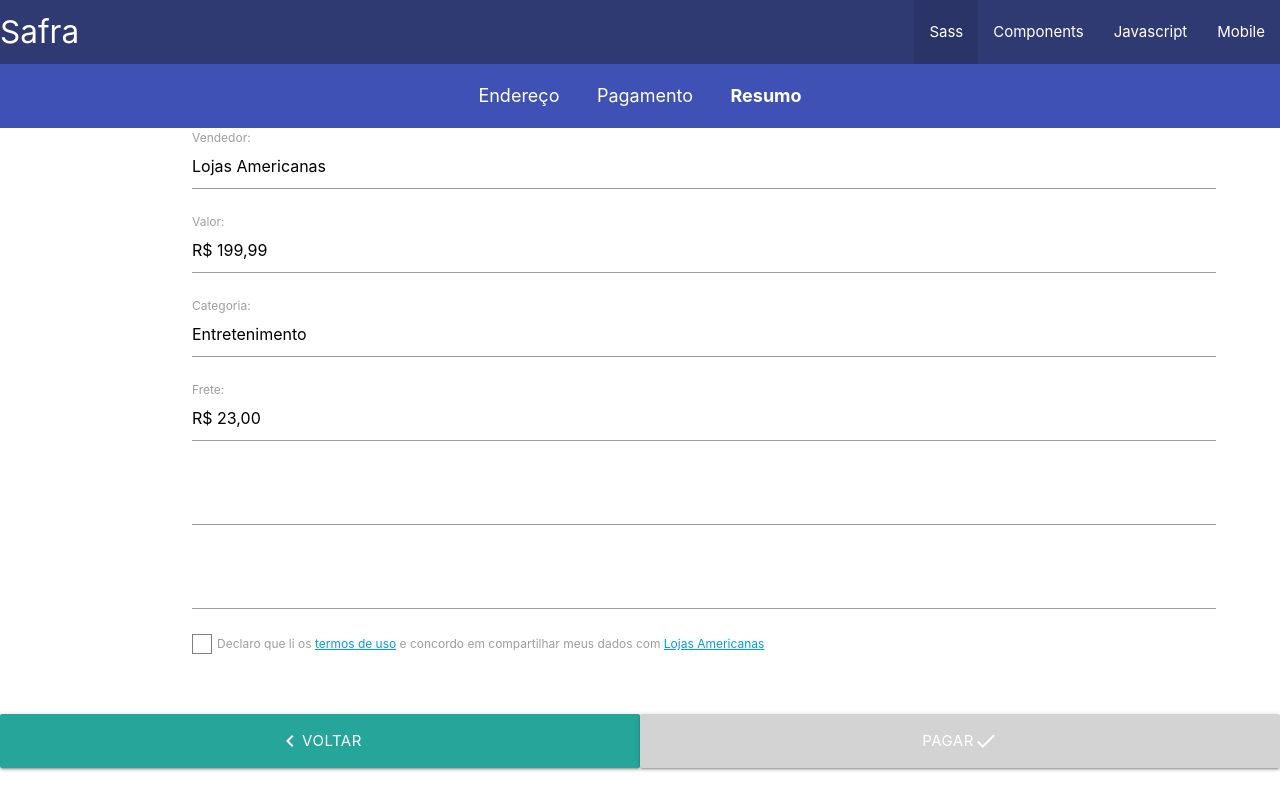
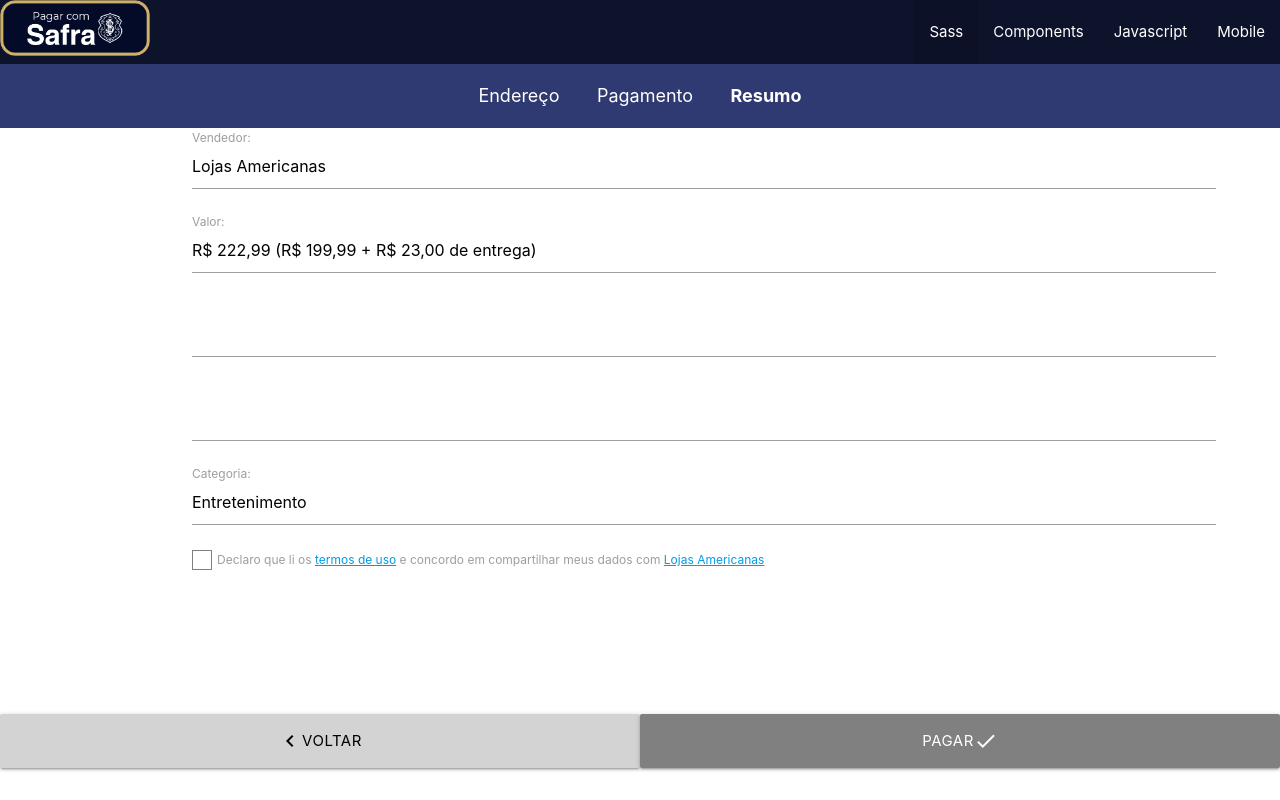
Before and after one commit to safra-team-35/frontend, a React (Create React App) app: page /description in a window 1280 px wide. Built offline with nearby package versions, Linux system fonts and the light colour scheme.

Commit message:
Adjusted colors

```diff
--- a/src/components/Breadcrumb.js
+++ b/src/components/Breadcrumb.js
@@ -4,7 +4,7 @@
 export default function Breadcrumb() {
   return (
     <div className="center">
-      <nav className="z-depth-0 indigo">
+      <nav className="z-depth-0" style={{ backgroundColor: '#2F3A72' }}>
         <div className="nav-wrapper">
           <div
             className="col s12"
--- a/src/components/Breadcrumb/Address.js
+++ b/src/components/Breadcrumb/Address.js
@@ -31,7 +31,6 @@
 
     for (let i = 0; i < adressOptions.length; i++) {
       if (newOption === adressOptions[i].id) {
-        console.log('aqui');
         window.localStorage.setItem(
           'address',
           `${adressOptions[i].description}-${adressOptions[i].type} ${adressOptions[i].name}, ${adressOptions[i].number}`
@@ -49,8 +48,11 @@
 
       <div>
         <Link
-          className="btn-floating btn waves-effect waves-light '#2F3A72' right"
-          style={{ marginTop: '60%', marginRight: '10%' }}
+          className="btn-floating btn waves-effect waves-light indigo right"
+          style={{
+            marginTop: '30%',
+            marginRight: '45%',
+          }}
         >
           <i className="material-icons">add</i>
         </Link>
@@ -75,11 +77,13 @@
       >
         <Link
           to="/"
-          className="btn btn-large waves-effect waves-light '#2F3A72' col s6"
+          className="btn btn-large waves-effect waves-light col s6"
           style={{
             display: 'flex',
             flexDirection: 'row',
             justifyContent: 'center',
+            color: 'black',
+            backgroundColor: 'lightgray',
           }}
         >
           <i className="material-icons">chevron_left</i>
@@ -88,11 +92,13 @@
 
         <Link
           to="/payment"
-          className="btn btn-large waves-effect waves-light indigo col s6"
+          className="btn btn-large waves-effect waves-light  col s6"
           style={{
             display: 'flex',
             flexDirection: 'row',
             justifyContent: 'center',
+            color: 'rgb(195,172,108)',
+            backgroundColor: '#2F3A72',
           }}
         >
           <span>Próximo</span>
--- a/src/components/Breadcrumb/Description.js
+++ b/src/components/Breadcrumb/Description.js
@@ -26,7 +26,7 @@
   const [isChecked, setIsChecked] = useState(false);
   const [style, setStyle] = useState();
   const [buttonStyle, setButtonStyle] = useState({
-    backgroundColor: 'lightgray',
+    backgroundColor: 'gray',
   });
   const [icon, setIcon] = useState('');
 
@@ -50,7 +50,7 @@
         maxHeight: '20px',
       });
       setIcon('');
-      setButtonStyle({ backgroundColor: 'lightgray', color: 'white' });
+      setButtonStyle({ backgroundColor: 'gray', color: 'white' });
     }
   }, [isChecked]);
 
@@ -99,37 +99,14 @@
               type="text"
               readOnly
               id={purchase.valueDescription}
-              value={formatNumber(purchase.value)}
+              value={`${formatNumber(
+                purchase.value + purchase.freightCharge
+              )} (${formatNumber(purchase.value)} + ${formatNumber(
+                purchase.freightCharge
+              )} de entrega)`}
             />
             <label htmlFor={purchase.valueDescription} className="active">
               {purchase.valueDescription}
-            </label>
-          </div>
-
-          <div className="input-field">
-            <input
-              type="text"
-              readOnly
-              id={purchase.categoryDescription}
-              value={purchase.category}
-            />
-            <label htmlFor={purchase.categoryDescription} className="active">
-              {purchase.categoryDescription}
-            </label>
-          </div>
-
-          <div className="input-field">
-            <input
-              type="text"
-              readOnly
-              id={purchase.freightChargeDescription}
-              value={formatNumber(purchase.freightCharge)}
-            />
-            <label
-              htmlFor={purchase.freightChargeDescription}
-              className="active"
-            >
-              {purchase.freightChargeDescription}
             </label>
           </div>
 
@@ -158,6 +135,19 @@
               {purchase.addressDescription}
             </label>
           </div>
+
+          <div className="input-field">
+            <input
+              type="text"
+              readOnly
+              id={purchase.categoryDescription}
+              value={purchase.category}
+            />
+            <label htmlFor={purchase.categoryDescription} className="active">
+              {purchase.categoryDescription}
+            </label>
+          </div>
+
           <div>
             <a
               className="waves-effect waves-light"
@@ -211,11 +201,13 @@
       >
         <Link
           to="/payment"
-          className="btn btn-large waves-effect waves-light '#2F3A72' col s6"
+          className="btn btn-large waves-effect waves-light col s6"
           style={{
             display: 'flex',
             flexDirection: 'row',
             justifyContent: 'center',
+            color: 'black',
+            backgroundColor: 'lightgray',
           }}
         >
           <i className="material-icons">chevron_left</i>
--- a/src/components/Breadcrumb/Payment.js
+++ b/src/components/Breadcrumb/Payment.js
@@ -38,6 +38,18 @@
       <Navbar />
       <Breadcrumb path="/payment" />
 
+      <div>
+        <Link
+          className="btn-floating btn waves-effect waves-light indigo right"
+          style={{
+            marginTop: '60%',
+            marginRight: '45%',
+          }}
+        >
+          <i className="material-icons">add</i>
+        </Link>
+      </div>
+
       <Options
         options={paymentMethods}
         selectedOption={selectedOption}
@@ -57,11 +69,13 @@
       >
         <Link
           to="/address"
-          className="btn btn-large waves-effect waves-light '#2F3A72' col s6"
+          className="btn btn-large waves-effect waves-light col s6"
           style={{
             display: 'flex',
             flexDirection: 'row',
             justifyContent: 'center',
+            color: 'black',
+            backgroundColor: 'lightgray',
           }}
         >
           <i className="material-icons">chevron_left</i>
@@ -70,11 +84,13 @@
 
         <Link
           to="/description"
-          className="btn btn-large waves-effect waves-light indigo col s6"
+          className="btn btn-large waves-effect waves-light col s6"
           style={{
             display: 'flex',
             flexDirection: 'row',
             justifyContent: 'center',
+            color: 'rgb(195,172,108)',
+            backgroundColor: '#2F3A72',
           }}
         >
           <span>Próximo</span>
--- a/src/components/ModalDescription.js
+++ b/src/components/ModalDescription.js
@@ -53,10 +53,13 @@
         <div style={styles.flexRow}>
           <span style={styles.title}>Deseja continuar a compra?</span>
           <button
-            className="waves-effect waves-lights btn red dark-4"
+            className="z-depth-0 waves-effect waves-lights btn white dark-4"
             onClick={() => onClose(null)}
+            style={{ color: 'black', fontSize: '10px' }}
           >
-            x
+            <i className="material-icons" style={{ fontSize: '20px' }}>
+              close
+            </i>
           </button>
         </div>
 
@@ -98,7 +101,7 @@
               </label>
             </div>
 
-            <div className="input-field">
+            {/* <div className="input-field">
               <input
                 type="text"
                 readOnly
@@ -108,7 +111,7 @@
               <label htmlFor={purchase.categoryDescription} className="active">
                 {purchase.categoryDescription}
               </label>
-            </div>
+            </div> */}
           </div>
         </div>
 
@@ -124,6 +127,7 @@
             <button
               className="waves-effect waves-lights btn"
               onClick={handleClick}
+              style={styles.cancelar}
             >
               Cancelar
             </button>
@@ -131,7 +135,12 @@
           <Link
             to="/address"
             className="waves-effect waves-lights btn"
-            style={Object.assign({}, styles.flexRow, styles.flexStart)}
+            style={Object.assign(
+              {},
+              styles.flexRow,
+              styles.flexStart,
+              styles.proximo
+            )}
           >
             Próximo
           </Link>
@@ -164,4 +173,14 @@
     color: 'red',
     fontWeight: 'bold',
   },
+
+  cancelar: {
+    color: 'black',
+    backgroundColor: 'lightgray',
+  },
+
+  proximo: {
+    color: 'rgb(195,172,108)',
+    backgroundColor: '#2F3A72',
+  },
 };
--- a/src/components/Navbar.js
+++ b/src/components/Navbar.js
@@ -4,15 +4,18 @@
   return (
     <div>
       <nav>
-        <div className="nav-wrapper" style={{ backgroundColor: '#2F3A72' }}>
+        <div
+          className="nav-wrapper"
+          style={{ backgroundColor: 'rgb(14,19,44)' }}
+        >
           <a href="#!" className="brand-logo">
-            {/* <img
-              src={'/logo-safra.png'}
+            <img
+              src={'/PagarCSafra.png'}
               alt="Logo Safra"
-              width="200px"
+              width="150px"
               className="responsive-img"
-            /> */}
-            Safra
+            />
+            {/* Safra */}
           </a>
           <a href="#" data-target="mobile-demo" className="sidenav-trigger">
             <i className="material-icons">menu</i>
```
Also changed, not shown: public/PagarCSafra.png (added).
